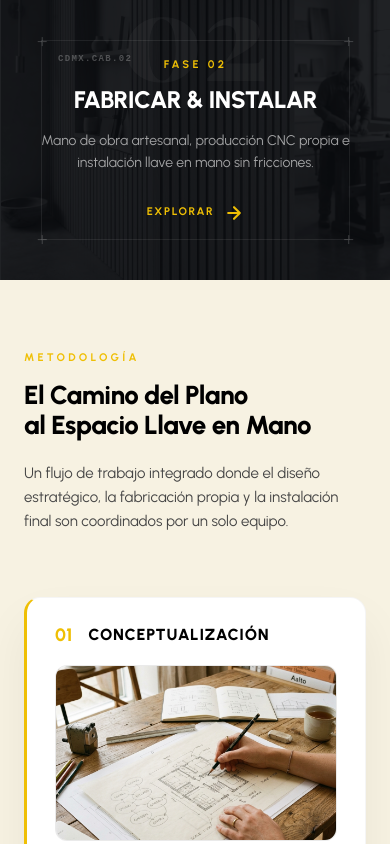
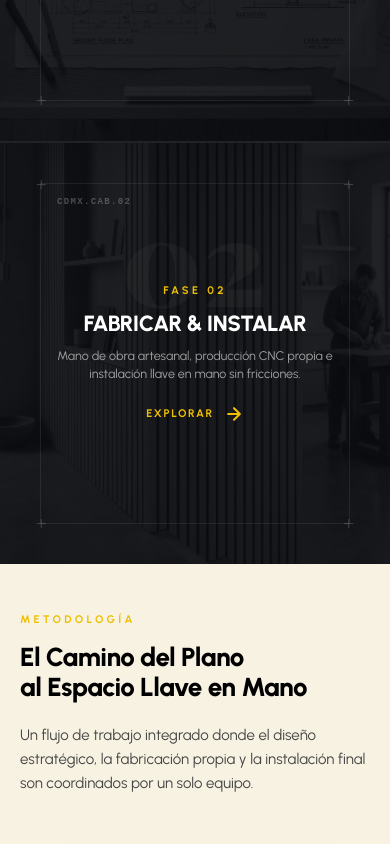
Before and after one commit to LucaFront-End/studio-cab-2, a React (Vite) app: page / in a window 390 px wide. Shown: the part 9380-10224 px from the top of the page. Built offline with nearby package versions, Linux system fonts and the light colour scheme; a web font is replaced by a local one.

Commit message:
feat: make ProcessSplit shutters full 100vh viewport height on mobile and split open on scroll or click

```diff
--- a/src/components/ProcessSplit.css
+++ b/src/components/ProcessSplit.css
@@ -447,52 +447,100 @@
 }
 
 /* =============================================
-   Responsive — Mobile
+   Responsive — Mobile (Full 100vh Sticky Shutters + Curtain Opening)
    ============================================= */
 @media (max-width: 1024px) {
   .process-shutters-wrapper {
-    position: relative !important;
-    height: auto !important;
-    flex-direction: column !important;
+    position: sticky;
+    top: 0;
+    height: 100vh;
+    width: 100%;
+    overflow: hidden;
+    display: flex;
+    flex-direction: column;
+    z-index: 10;
   }
 
   .process-shutter {
-    position: relative !important;
-    width: 100% !important;
-    height: 280px !important;
-    transform: none !important;
-    pointer-events: auto !important;
+    position: absolute;
+    width: 100%;
+    height: 50vh;
+    z-index: 10;
+    overflow: hidden;
+    display: flex;
+    flex-direction: column;
+    justify-content: center;
+    align-items: center;
+    cursor: pointer;
+    background-color: #0d0f12;
+    will-change: transform;
   }
 
   .shutter-left {
+    top: 0;
+    left: 0;
     border-right: none;
     border-bottom: 1px solid rgba(255, 255, 255, 0.08);
   }
 
-  .timeline-split-wrapper {
-    margin-top: 0 !important;
-    flex-direction: column-reverse !important;
-    gap: 40px !important;
-    padding: 64px 24px !important;
-    max-width: 100% !important;
+  .shutter-right {
+    top: 50vh;
+    left: 0;
+    border-left: none;
+    border-top: 1px solid rgba(255, 255, 255, 0.08);
   }
 
-  .timeline-top-spacer,
+  .shutter-content {
+    width: 88%;
+    max-width: 360px;
+    padding: 0 16px;
+  }
+
+  .shutter-title {
+    font-size: 22px;
+    margin-bottom: 10px;
+  }
+
+  .shutter-description {
+    font-size: 12.5px;
+    line-height: 1.5;
+    margin-bottom: 16px;
+  }
+
+  .timeline-split-wrapper {
+    margin-top: -100vh;
+    display: flex;
+    flex-direction: column;
+    gap: 32px;
+    padding: 0 20px;
+    max-width: 100%;
+    position: relative;
+    z-index: 2;
+  }
+
+  .timeline-top-spacer {
+    height: 105vh;
+    flex-shrink: 0;
+  }
+
   .timeline-bottom-spacer {
-    display: none !important;
+    height: 20vh;
+    flex-shrink: 0;
   }
 
   .timeline-right-col {
-    display: none !important;
+    display: none;
   }
 
-  .timeline-left-col { width: 100% !important; }
+  .timeline-left-col {
+    width: 100%;
+  }
 
   .process-step-card {
-    opacity: 1 !important;
-    transform: none !important;
-    padding: 24px 28px !important;
-    border-left: 3px solid var(--colors--theme-orange) !important;
+    opacity: 1;
+    transform: none;
+    padding: 24px 24px;
+    border-left: 3px solid var(--colors--theme-orange);
   }
 }
 
--- a/src/components/ProcessSplit.jsx
+++ b/src/components/ProcessSplit.jsx
@@ -65,17 +65,24 @@ const ProcessSplit = () => {
   const [activeStep, setActiveStep] = useState(0);
   const isScrollingRef = useRef(false);
 
+  const handleOpenShutters = () => {
+    if (sectionRef.current) {
+      const vh = window.innerHeight;
+      const targetScroll = sectionRef.current.offsetTop + vh * 0.75;
+      window.scrollTo({ top: targetScroll, behavior: 'smooth' });
+    }
+  };
+
   useEffect(() => {
     const handleScroll = () => {
-      if (window.innerWidth <= 1024) return;
-
       const section = sectionRef.current;
       if (!section) return;
 
       const sectionRect = section.getBoundingClientRect();
       const vh = window.innerHeight;
+      const isMobile = window.innerWidth <= 1024;
 
-      // How far the section top has scrolled past the viewport top (0 = just arrived, 80vh = shutter fully open)
+      // How far the section top has scrolled past the viewport top
       const sectionScrolled = -sectionRect.top;
       const shutterPhase = 80 / 100; // 80vh to fully open
       const shutterProgress = Math.max(0, Math.min(1, sectionScrolled / (vh * shutterPhase)));
@@ -85,25 +92,25 @@ const ProcessSplit = () => {
 
       // Animate shutters splitting open
       if (leftShutterRef.current) {
-        leftShutterRef.current.style.transform = `translateX(${-shutterProgress * 102}%)`;
+        const transformStr = isMobile
+          ? `translateY(${-shutterProgress * 102}%)`
+          : `translateX(${-shutterProgress * 102}%)`;
+        leftShutterRef.current.style.transform = transformStr;
         leftShutterRef.current.style.pointerEvents = isScrolling ? 'none' : 'auto';
-        if (isScrolling) {
-          leftShutterRef.current.style.width = '50%';
-          leftShutterRef.current.style.transition = 'transform 0.1s ease-out';
-        } else {
-          leftShutterRef.current.style.width = '';
-          leftShutterRef.current.style.transition = '';
+        if (!isMobile) {
+          leftShutterRef.current.style.width = isScrolling ? '50%' : '';
+          leftShutterRef.current.style.transition = isScrolling ? 'transform 0.1s ease-out' : '';
         }
       }
       if (rightShutterRef.current) {
-        rightShutterRef.current.style.transform = `translateX(${shutterProgress * 102}%)`;
+        const transformStr = isMobile
+          ? `translateY(${shutterProgress * 102}%)`
+          : `translateX(${shutterProgress * 102}%)`;
+        rightShutterRef.current.style.transform = transformStr;
         rightShutterRef.current.style.pointerEvents = isScrolling ? 'none' : 'auto';
-        if (isScrolling) {
-          rightShutterRef.current.style.width = '50%';
-          rightShutterRef.current.style.transition = 'transform 0.1s ease-out';
-        } else {
-          rightShutterRef.current.style.width = '';
-          rightShutterRef.current.style.transition = '';
+        if (!isMobile) {
+          rightShutterRef.current.style.width = isScrolling ? '50%' : '';
+          rightShutterRef.current.style.transition = isScrolling ? 'transform 0.1s ease-out' : '';
         }
       }
 
@@ -119,7 +126,7 @@ const ProcessSplit = () => {
 
       // Track active timeline card based on viewport center
       const timeline = timelineRef.current;
-      if (timeline && shutterProgress > 0.5) {
+      if (timeline && shutterProgress > 0.3) {
         const cards = timeline.querySelectorAll('.process-step-card');
         const viewportCenter = vh / 2;
         let activeIdx = 0;
@@ -151,6 +158,7 @@ const ProcessSplit = () => {
         <div
           className={`process-shutter shutter-left ${hoveredSide === 'left' ? 'hover-left' : ''} ${hoveredSide === 'right' ? 'shrink' : ''}`}
           ref={leftShutterRef}
+          onClick={handleOpenShutters}
           onMouseEnter={() => { if (!isScrollingRef.current) setHoveredSide('left'); }}
           onMouseLeave={() => setHoveredSide(null)}
         >
@@ -185,6 +193,7 @@ const ProcessSplit = () => {
         <div
           className={`process-shutter shutter-right ${hoveredSide === 'right' ? 'hover-right' : ''} ${hoveredSide === 'left' ? 'shrink' : ''}`}
           ref={rightShutterRef}
+          onClick={handleOpenShutters}
           onMouseEnter={() => { if (!isScrollingRef.current) setHoveredSide('right'); }}
           onMouseLeave={() => setHoveredSide(null)}
         >
```
